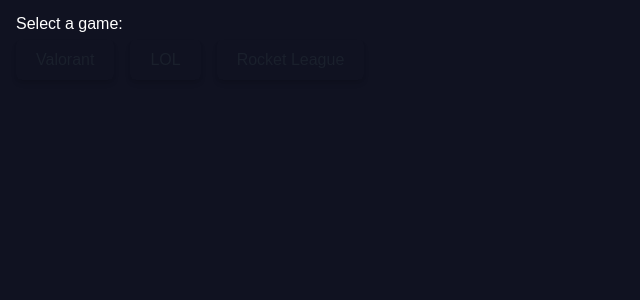
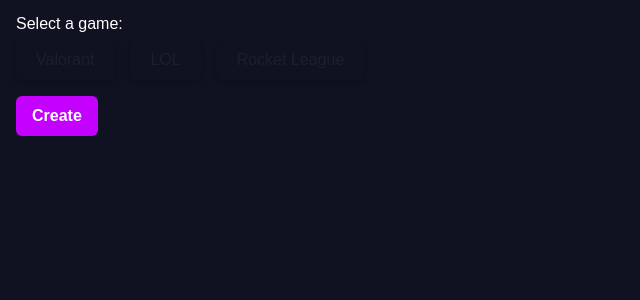
Before and after one commit to proyecto-esports/esports-project-frontend, a React (Vite) app: page /create-group in a window 1280 px wide. Shown: the top 300 px of the page, without its empty margins (0-640 px from the left). Built offline with nearby package versions, Linux system fonts and the light colour scheme.

Commit message:
React-Hook-Form and Chakra incompatibility fixed

```diff
--- a/src/main.jsx
+++ b/src/main.jsx
@@ -37,7 +37,6 @@
       {
         path: '/market',
         element: <Market />,
-
       },
       {
         path: '/create-group',
--- a/src/routes/CreateGroup.jsx
+++ b/src/routes/CreateGroup.jsx
@@ -1,7 +1,9 @@
-import { Box, FormControl, FormLabel, Radio, RadioGroup } from '@chakra-ui/react';
+import { Box, Button, FormControl, FormLabel, Radio, RadioGroup } from '@chakra-ui/react';
 import { useState } from 'react';
+import { Controller, useForm } from 'react-hook-form';
 
 import RadioCard from '../components/RadioCard';
+import { API } from '../services/API.js';
 import theme from './../theme';
 
 const CreateGroup = () => {
@@ -26,14 +28,34 @@
   ];
 
   const [selectedGame, setSelectedGame] = useState(null);
+  const { register, handleSubmit, control } = useForm();
+
+  const submitForm = (data) => {
+    const { game, competition } = data;
+    const formData = new FormData();
+
+    formData.append('game', game);
+    formData.append('competition', competition);
+
+    API.post('competitions', formData).then((res) => console.log('Response', res));
+  };
 
   return (
     <Box h="100vh" w="100%" bg={theme.dark.background} padding="1rem">
+      <form onSubmit={handleSubmit(submitForm)}>
         <FormControl>
           <FormLabel htmlFor="game" color={theme.dark.primary}>
             Select a game:
           </FormLabel>
-        <RadioGroup name="game" display="flex" flexWrap="wrap" gap="1rem">
+          <Controller
+            render={() => (
+              <RadioGroup
+                ref={register()}
+                name="game"
+                display="flex"
+                flexWrap="wrap"
+                gap="1rem"
+              >
                 {games.map((game) => {
                   const { name, isDisabled } = game;
                   const handleClick = () => setSelectedGame(game);
@@ -49,11 +71,18 @@
                   );
                 })}
               </RadioGroup>
+            )}
+            name="game"
+            control={control}
+          />
+
           {selectedGame && (
             <>
               <FormLabel htmlFor="competition" color={theme.dark.primary}>
                 Competition:
               </FormLabel>
+              <Controller
+                render={() => (
                   <RadioGroup name="competition">
                     {selectedGame.competitions?.map((competition) => {
                       const { name, isDisabled } = competition;
@@ -64,9 +93,24 @@
                       );
                     })}
                   </RadioGroup>
+                )}
+                name="competition"
+                control={control}
+              />
             </>
           )}
+          <Button
+            type="submit"
+            bg={theme.dark.accent3}
+            color="#FFFFFF"
+            variant="solid"
+            marginTop="1rem"
+            width="max-content"
+          >
+            Create
+          </Button>
         </FormControl>
+      </form>
     </Box>
   );
 };
```
Lines whose indentation alone changed are shown as unchanged.
